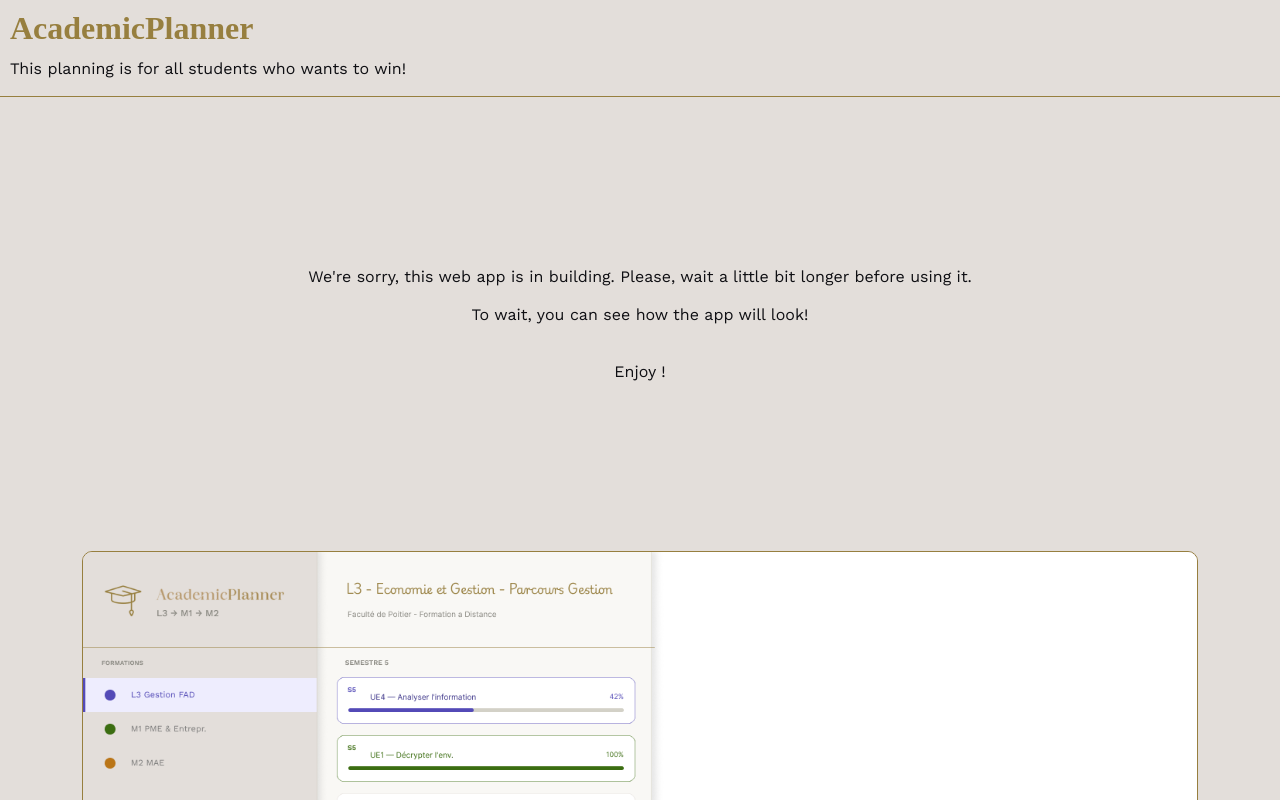
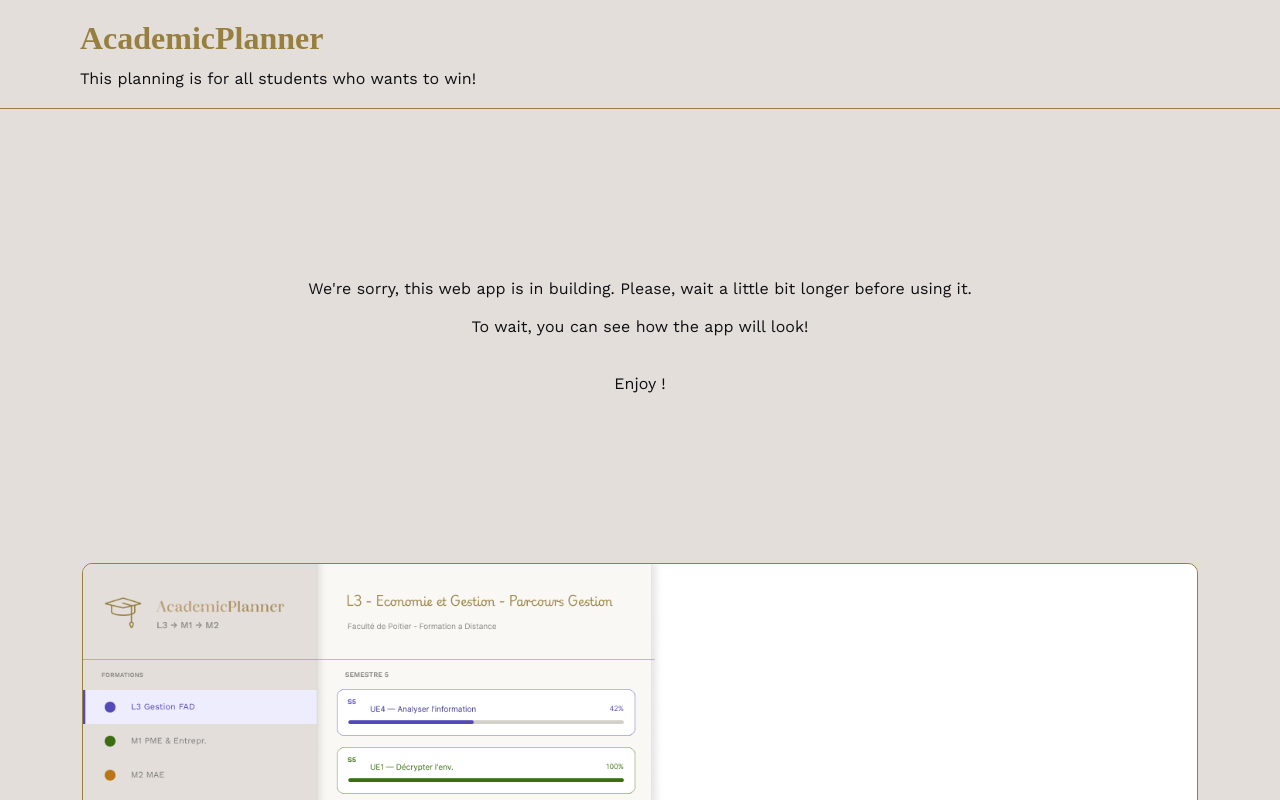
Before and after one commit to NeugdaeUju/Academic_tracker, a Vue app: page / in a window 1280 px wide. Shown: the top 800 px of the page. Built offline with nearby package versions, Linux system fonts and the light colour scheme; a web font is replaced by a local one.

Commit message:
Correctif de l'affichage de la page

```diff
--- a/src/App.vue
+++ b/src/App.vue
@@ -35,15 +35,11 @@
 header{
   /*height : 80px;*/
   border-bottom : 1px solid var(--text-color);
-  padding : 10px;
+  padding : 20px 80px;
 }
 .titre {
   color : #977f3f;
   margin-bottom : 12px;
-}
-
-.subtitles {
-  padding-bottom : 8px;
 }
 
 main {
--- a/src/assets/base.css
+++ b/src/assets/base.css
@@ -21,7 +21,7 @@
 body {
   background-color: #e3deda;
   font-family : 'Work Sans', sans-serif;
-  font-weight : 500;
+  font-weight : 400;
   color : var(--black);
 }
 
--- a/src/assets/main.css
+++ b/src/assets/main.css
@@ -1,6 +1,6 @@
 @import './base.css';
 
-#app {
+#app .main {
   max-width: 1280px;
   margin: 0 auto;
   /*padding: 2rem;*/
```
